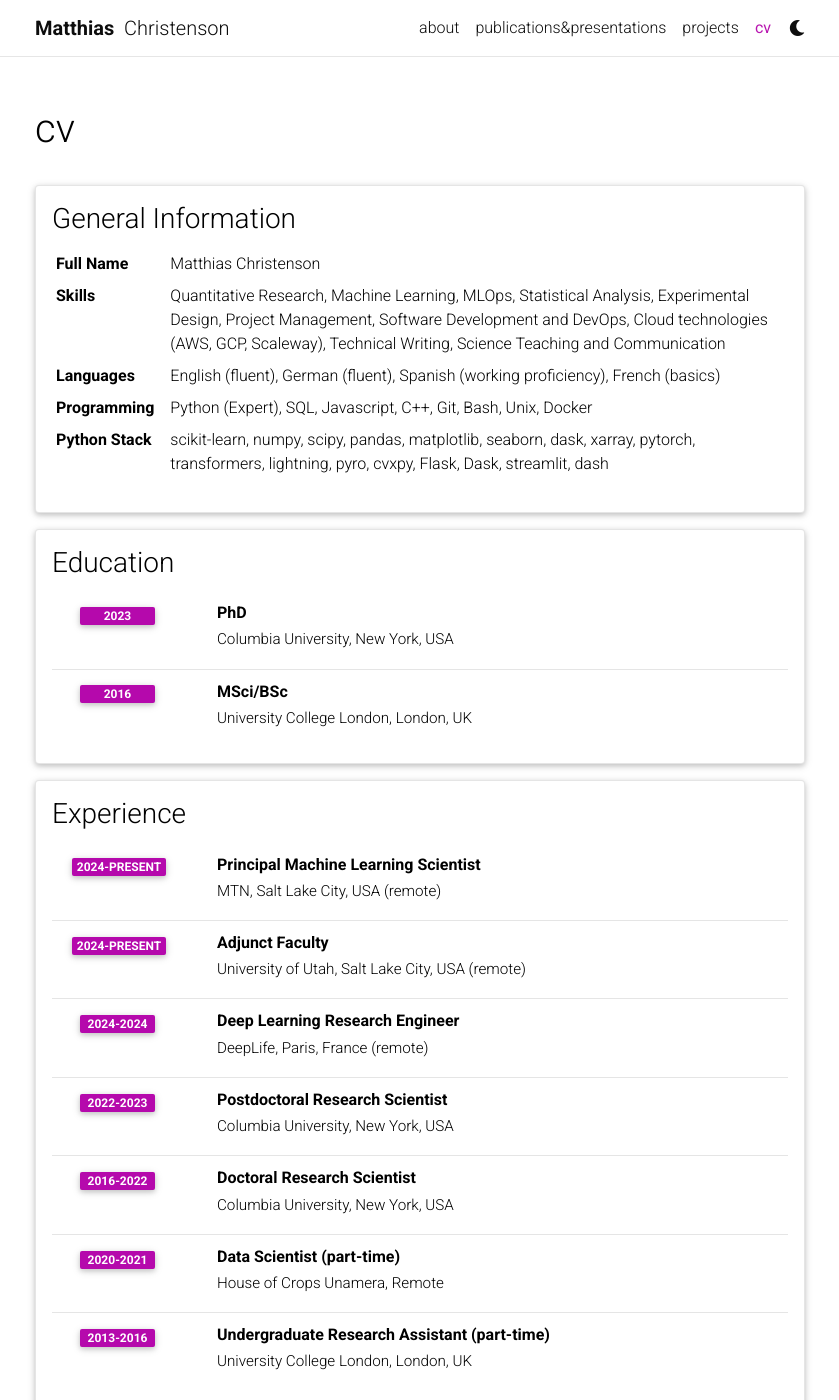
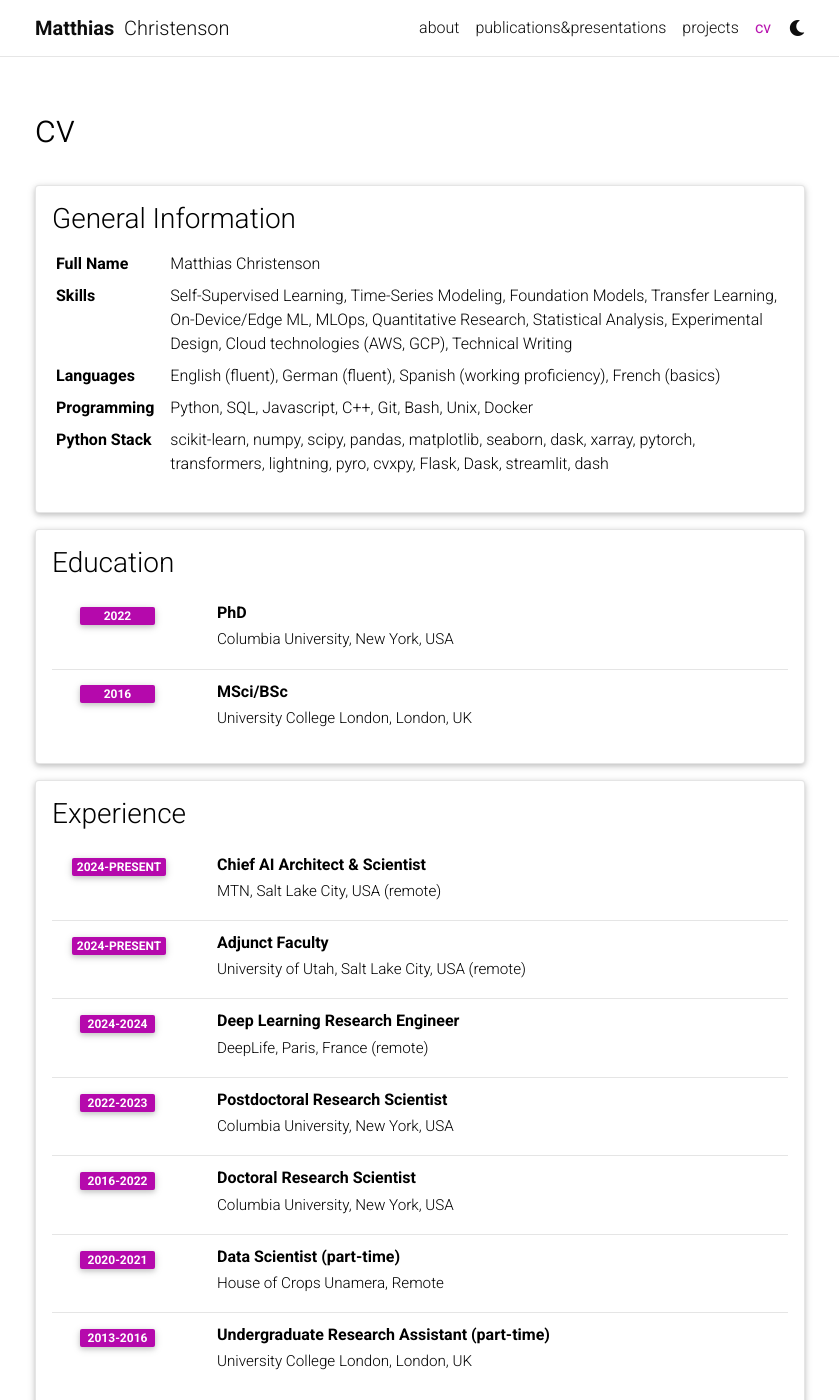
Before and after one commit to neuralsignal/neuralsignal.github.io, a Jekyll site: the page built from _pages/cv.md, in a window 1280 px wide and 1400 px high. Shown: the whole window, without its empty margins (220-1059 px from the left). Built offline with Jekyll 4.4.1, drawn with Linux system fonts in a browser that asks for light colours; comment, search, counter and statistics services are not loaded; a style sheet for code colours, icons or effects is not loaded.

Commit message:
Update site to reflect current career state (Dec 2024)

```diff
--- a/_config.yml
+++ b/_config.yml
@@ -11,7 +11,7 @@ email: m.christenson@pm.me
 description: > # the ">" symbol means to ignore newlines until "footer_text:"
   Personal profile of Matthias Christenson.
 footer_text: >
-  Last updated in August 2023.
+  Last updated in December 2025.
 keywords: jekyll, jekyll-theme, academic-website, portfolio-website  # add your own keywords or leave empty
 
 lang: en # the language of your site (for example: en, fr, cn, ru, etc.)
--- a/_data/cv.yml
+++ b/_data/cv.yml
@@ -4,11 +4,11 @@
     - name: Full Name
       value: Matthias Christenson
     - name: Skills
-      value: Quantitative Research, Machine Learning, MLOps, Statistical Analysis, Experimental Design, Project Management, Software Development and DevOps, Cloud technologies (AWS, GCP, Scaleway), Technical Writing, Science Teaching and Communication
+      value: Self-Supervised Learning, Time-Series Modeling, Foundation Models, Transfer Learning, On-Device/Edge ML, MLOps, Quantitative Research, Statistical Analysis, Experimental Design, Cloud technologies (AWS, GCP), Technical Writing
     - name: Languages
       value: English (fluent), German (fluent), Spanish (working proficiency), French (basics)
     - name: Programming
-      value: Python (Expert), SQL, Javascript, C++, Git, Bash, Unix, Docker
+      value: Python, SQL, Javascript, C++, Git, Bash, Unix, Docker
     - name: Python Stack
       value: scikit-learn, numpy, scipy, pandas, matplotlib, seaborn, dask, xarray, pytorch, transformers, lightning, pyro, cvxpy, Flask, Dask, streamlit, dash
 
@@ -17,7 +17,7 @@
   contents:
     - title: PhD
       institution: Columbia University, New York, USA
-      year: 2023
+      year: 2022
     - title: MSci/BSc
       institution: University College London, London, UK
       year: 2016
@@ -25,7 +25,7 @@
 - title: Experience
   type: time_table
   contents:
-    - title: Principal Machine Learning Scientist
+    - title: Chief AI Architect & Scientist
       institution: MTN, Salt Lake City, USA (remote)
       year: 2024-present
 
```
Also changed, not shown: _bibliography/papers.bib (+8 -0 lines), _pages/about.md (+1 -1 lines), _pages/publications.md (+1 -1 lines).
